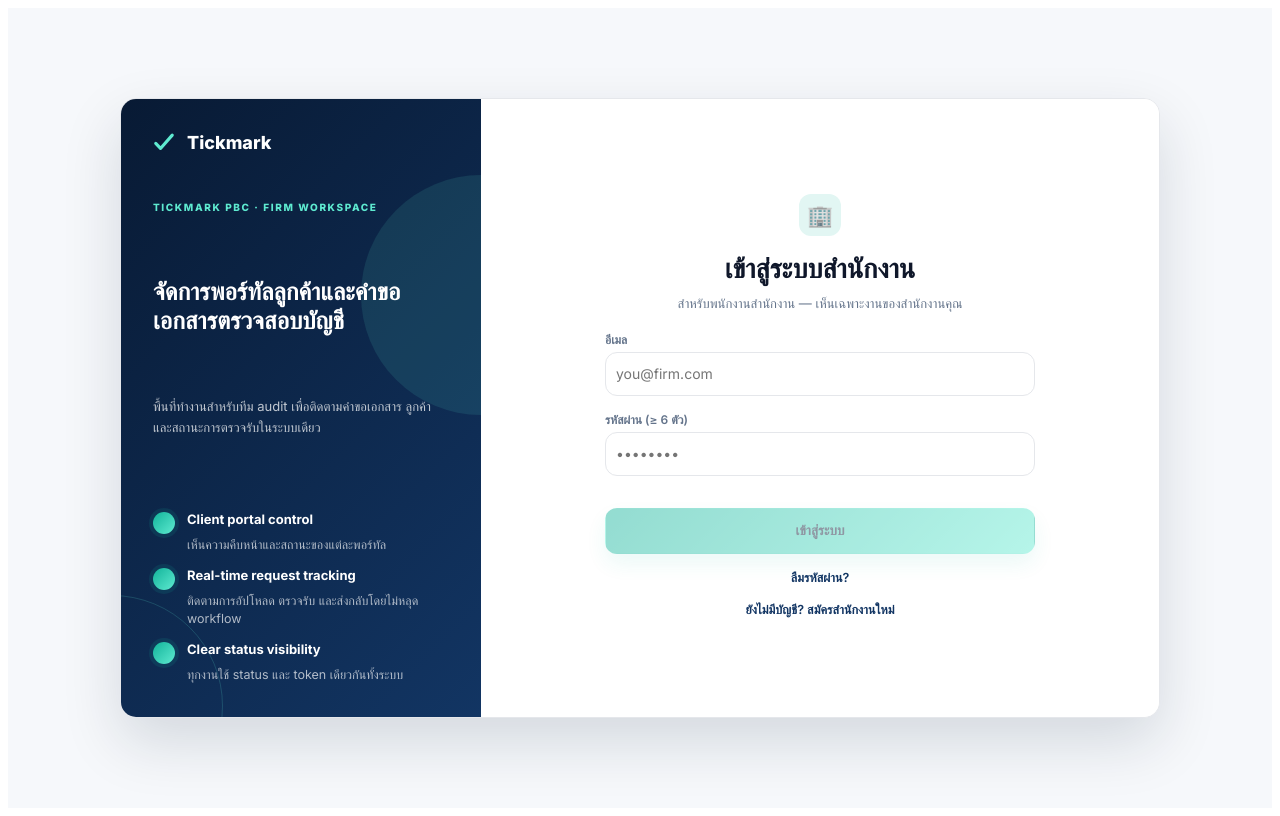
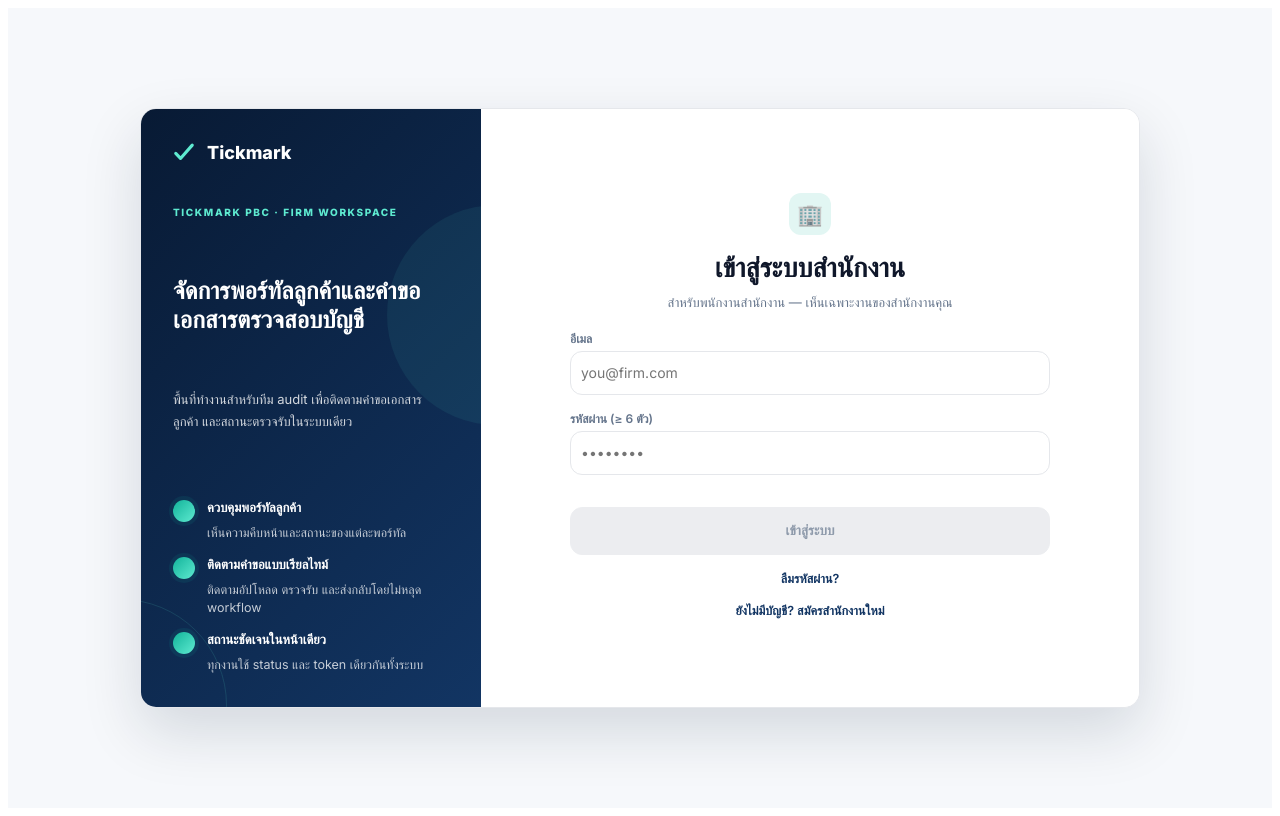
Before and after one commit to ruttio/tickmark-pbc, a React (Vite) app: page / in a window 1280 px wide. Built offline with nearby package versions, Linux system fonts and the light colour scheme.

Commit message:
style: polish auth screen visual states

```diff
--- a/pbc-portal.jsx
+++ b/pbc-portal.jsx
@@ -877,13 +877,13 @@
       <h1>{isFirm ? "จัดการพอร์ทัลลูกค้าและคำขอเอกสารตรวจสอบบัญชี" : "ส่งเอกสารตรวจสอบบัญชีในที่เดียว ปลอดภัย"}</h1>
       <p className="tk-auth-copy">
         {isFirm
-          ? "พื้นที่ทำงานสำหรับทีม audit เพื่อติดตามคำขอเอกสาร ลูกค้า และสถานะการตรวจรับในระบบเดียว"
-          : "พอร์ทัลเฉพาะสำหรับรับส่งเอกสาร PBC พร้อมสถานะที่ชัดเจนและการเข้าถึงที่ควบคุมได้"}
+          ? "พื้นที่ทำงานสำหรับทีม audit เพื่อติดตามคำขอเอกสาร ลูกค้า และสถานะตรวจรับในระบบเดียว"
+          : "พอร์ทัลเฉพาะสำหรับรับส่งเอกสาร PBC พร้อมสถานะชัดเจนและการเข้าถึงที่ควบคุมได้"}
       </p>
       <ul className="tk-auth-points">
-        <li><b>{isFirm ? "Client portal control" : "Secure document submission"}</b><span>{isFirm ? "เห็นความคืบหน้าและสถานะของแต่ละพอร์ทัล" : "ไฟล์อยู่ในพอร์ทัลที่ผูกกับลิงก์และรหัสของคุณ"}</span></li>
-        <li><b>{isFirm ? "Real-time request tracking" : "Real-time audit request tracking"}</b><span>{isFirm ? "ติดตามการอัปโหลด ตรวจรับ และส่งกลับโดยไม่หลุด workflow" : "เห็นทันทีว่าอะไรส่งแล้ว อะไรยังรออัปโหลด"}</span></li>
-        <li><b>Clear status visibility</b><span>{isFirm ? "ทุกงานใช้ status และ token เดียวกันทั้งระบบ" : "ติดตามสถานะตรวจรับหรือส่งกลับได้ในหน้าเดียว"}</span></li>
+        <li><b>{isFirm ? "ควบคุมพอร์ทัลลูกค้า" : "ส่งเอกสารอย่างปลอดภัย"}</b><span>{isFirm ? "เห็นความคืบหน้าและสถานะของแต่ละพอร์ทัล" : "ไฟล์ผูกกับลิงก์และรหัสเฉพาะของคุณ"}</span></li>
+        <li><b>{isFirm ? "ติดตามคำขอแบบเรียลไทม์" : "ติดตามคำขอแบบเรียลไทม์"}</b><span>{isFirm ? "ติดตามอัปโหลด ตรวจรับ และส่งกลับโดยไม่หลุด workflow" : "เห็นทันทีว่าอะไรส่งแล้วหรือยังรออัปโหลด"}</span></li>
+        <li><b>สถานะชัดเจนในหน้าเดียว</b><span>{isFirm ? "ทุกงานใช้ status และ token เดียวกันทั้งระบบ" : "ตรวจรับ ส่งกลับ และความคืบหน้าอ่านได้ง่าย"}</span></li>
       </ul>
     </aside>
   );
--- a/src/portal.css
+++ b/src/portal.css
@@ -99,6 +99,7 @@
 .tk-btn:hover{border-color:var(--ink-soft)}
 .tk-btn.primary{background:var(--gradient-primary);color:var(--navy-900);border-color:transparent;box-shadow:0 10px 22px rgba(18,179,154,.18)}
 .tk-btn.primary:hover{filter:brightness(.98);box-shadow:0 12px 26px rgba(18,179,154,.24)}
+.tk-btn:focus-visible,.tk-link:focus-visible{outline:3px solid rgba(18,179,154,.28);outline-offset:3px}
 .tk-btn.ghost{background:transparent}
 .tk-btn.rust{background:var(--rust);color:var(--card-white);border-color:var(--rust)}
 .tk-btn.danger{background:transparent;color:var(--rust);border-color:var(--rust-tint)}
@@ -242,34 +243,38 @@
 /* auth split-screen */
 .tk-auth-root{background:var(--paper-white);min-height:100vh;display:flex;align-items:center;justify-content:center;padding:var(--space-5) var(--space-4)}
 .tk-auth-root .tk-top{display:none}
-.tk-auth-page{width:min(1040px,100%);min-height:620px;display:grid;grid-template-columns:360px minmax(0,1fr);background:var(--card-white);border:1px solid var(--border);border-radius:var(--radius-lg);overflow:hidden;box-shadow:var(--shadow-panel)}
+.tk-auth-page{width:min(1000px,100%);min-height:600px;display:grid;grid-template-columns:340px minmax(0,1fr);background:var(--card-white);border:1px solid var(--border);border-radius:var(--radius-lg);overflow:hidden;box-shadow:var(--shadow-panel)}
 .tk-auth-brand{position:relative;overflow:hidden;display:flex;flex-direction:column;justify-content:space-between;gap:var(--space-4);padding:var(--space-5);background:var(--gradient-navy);color:var(--card-white)}
 .tk-auth-brand::before,.tk-auth-brand::after{content:"";position:absolute;border-radius:999px;pointer-events:none}
-.tk-auth-brand::before{width:240px;height:240px;right:-120px;top:76px;background:rgba(94,234,208,.11)}
-.tk-auth-brand::after{width:220px;height:220px;left:-120px;bottom:-100px;border:1px solid rgba(94,234,208,.18)}
+.tk-auth-brand::before{width:220px;height:220px;right:-126px;top:96px;background:rgba(94,234,208,.07)}
+.tk-auth-brand::after{width:210px;height:210px;left:-126px;bottom:-104px;border:1px solid rgba(94,234,208,.13)}
 .tk-auth-brand>*{position:relative;z-index:1}
 .tk-auth-brand-mark{display:flex;align-items:center;gap:var(--space-2);font-weight:800;font-size:18px;color:var(--card-white)}
 .tk-auth-brand-mark .tk-glyph{color:var(--mint-300)}
 .tk-auth-kicker{font-size:10px;font-weight:800;letter-spacing:1.6px;text-transform:uppercase;color:var(--mint-300);margin:0 0 var(--space-3)}
 .tk-auth-brand h1{max-width:300px;font-size:24px;line-height:1.2;letter-spacing:0;margin:0;font-weight:800}
-.tk-auth-copy{max-width:300px;font-size:13px;line-height:1.65;color:rgba(255,255,255,.74);margin:var(--space-2) 0 0}
-.tk-auth-points{list-style:none;margin:var(--space-4) 0 0;padding:0;display:flex;flex-direction:column;gap:var(--space-2);max-width:300px}
+.tk-auth-copy{max-width:300px;font-size:13px;line-height:1.65;color:rgba(255,255,255,.82);margin:var(--space-2) 0 0}
+.tk-auth-points{list-style:none;margin:var(--space-4) 0 0;padding:0;display:flex;flex-direction:column;gap:13px;max-width:300px}
 .tk-auth-points li{display:grid;grid-template-columns:22px 1fr;column-gap:var(--space-2);row-gap:2px;align-items:start;padding:0;border:0;border-radius:0;background:transparent}
-.tk-auth-points li::before{content:"";width:22px;height:22px;border-radius:999px;background:var(--gradient-primary);margin-top:1px;box-shadow:0 0 0 4px rgba(18,179,154,.12)}
+.tk-auth-points li::before{content:"";width:22px;height:22px;border-radius:999px;background:var(--gradient-primary);margin-top:1px;box-shadow:0 0 0 4px rgba(18,179,154,.10)}
 .tk-auth-points b{font-size:13px;font-weight:700;color:var(--card-white)}
-.tk-auth-points span{grid-column:2;font-size:12.5px;line-height:1.5;color:rgba(255,255,255,.68)}
+.tk-auth-points span{grid-column:2;font-size:12.5px;line-height:1.5;color:rgba(255,255,255,.76)}
 .tk-auth-form-panel{display:flex;align-items:center;justify-content:center;padding:var(--space-5) var(--space-6);background:var(--card-white)}
-.tk-auth-form-panel .tk-lock{width:100%;max-width:430px;margin:0;padding:0}
+.tk-auth-form-panel .tk-lock{width:100%;max-width:480px;margin:0;padding:0}
 .tk-auth-card{padding:0;text-align:center;border:0;box-shadow:none}
 .tk-auth-card .tk-lock-icon{width:42px;height:42px;margin:0 auto var(--space-3);display:flex;align-items:center;justify-content:center;border-radius:var(--radius-md);background:var(--pine-tint);color:var(--mint-600);font-size:21px}
 .tk-auth-card h2{font-size:27px;margin-bottom:var(--space-1)}
-.tk-auth-card .tk-muted{line-height:1.6}
+.tk-auth-card .tk-muted{line-height:1.6;color:var(--text-secondary)}
 .tk-auth-card .tk-field{margin-bottom:var(--space-3)}
 .tk-auth-card .tk-field>span{color:var(--text-secondary)}
 .tk-auth-card .tk-field input,.tk-auth-card .tk-field select{min-height:44px;border-radius:var(--radius-md);background:var(--card-white)}
 .tk-auth-card .tk-field input:focus,.tk-auth-card .tk-field select:focus,.tk-auth-card .tk-code-input:focus{outline:none;border-color:var(--mint-600);box-shadow:0 0 0 4px rgba(18,179,154,.14)}
-.tk-code-input-grouped{min-height:54px;font-size:20px;font-weight:800;letter-spacing:6px;border-radius:var(--radius-md);background:linear-gradient(90deg,var(--card-white),var(--paper-white));box-shadow:inset 0 0 0 1px rgba(8,26,52,.02)}
-.tk-auth-card .tk-btn.primary.full{min-height:46px;margin-top:var(--space-3)}
+.tk-code-input-grouped{min-height:58px;font-size:20px;font-weight:800;font-variant-numeric:tabular-nums;letter-spacing:.12em;word-spacing:.75em;border-radius:var(--radius-md);border-color:rgba(18,53,99,.18);background:linear-gradient(90deg,var(--card-white) 0 calc(25% - 6px),var(--paper-white) calc(25% - 6px) calc(25% + 6px),var(--card-white) calc(25% + 6px) calc(50% - 6px),var(--paper-white) calc(50% - 6px) calc(50% + 6px),var(--card-white) calc(50% + 6px) calc(75% - 6px),var(--paper-white) calc(75% - 6px) calc(75% + 6px),var(--card-white) calc(75% + 6px) 100%);box-shadow:inset 0 0 0 1px rgba(8,26,52,.03),0 8px 18px rgba(8,26,52,.05)}
+.tk-auth-card .tk-btn.primary{background:linear-gradient(135deg,#12B39A 0%,#5EEAD0 100%);color:var(--card-white);border-color:rgba(8,26,52,.06);font-weight:800;text-shadow:0 1px 1px rgba(8,26,52,.36);box-shadow:0 12px 24px rgba(18,179,154,.26);transition:transform .14s ease,box-shadow .14s ease,filter .14s ease}
+.tk-auth-card .tk-btn.primary:hover:not(:disabled){filter:saturate(1.08) brightness(.98);transform:translateY(-1px);box-shadow:0 16px 30px rgba(18,179,154,.32)}
+.tk-auth-card .tk-btn.primary:focus-visible{outline:3px solid rgba(94,234,208,.44);outline-offset:3px;box-shadow:0 0 0 5px rgba(18,179,154,.14),0 14px 28px rgba(18,179,154,.28)}
+.tk-auth-card .tk-btn.primary:disabled{background:var(--border);color:var(--text-secondary);border-color:var(--border);box-shadow:none;text-shadow:none;opacity:.72;transform:none}
+.tk-auth-card .tk-btn.primary.full{min-height:48px;margin-top:var(--space-3)}
 .tk-auth-card .tk-link{color:var(--navy-700);text-decoration:none}
 .tk-auth-card .tk-link:hover{text-decoration:underline}
 .tk-auth-card .tk-lock-err{background:var(--rust-tint);border:1px solid rgba(239,68,68,.28);border-radius:var(--radius-md);padding:var(--space-2);text-align:left}
@@ -376,6 +381,7 @@
   .tk-auth-points span{font-size:12px}
   .tk-auth-form-panel{padding:var(--space-4)}
   .tk-auth-card h2{font-size:24px}
+  .tk-code-input-grouped{font-size:17px;letter-spacing:.06em;word-spacing:.32em;padding-left:var(--space-2);padding-right:var(--space-2)}
 }
 
 @media(max-width:560px){
@@ -385,6 +391,7 @@
   .tk-auth-brand h1{font-size:26px;max-width:none}
   .tk-auth-copy,.tk-auth-points{max-width:none}
   .tk-auth-form-panel{padding:var(--space-5) var(--space-3)}
+  .tk-code-input-grouped{font-size:17px;letter-spacing:.07em;word-spacing:.35em}
   .tk-client{font-size:26px}
   .tk-head{align-items:flex-start}
   .tk-progress{min-width:0;width:100%}
```
Also changed, not shown: src/ClientPortal.jsx (+4 -4 lines).
